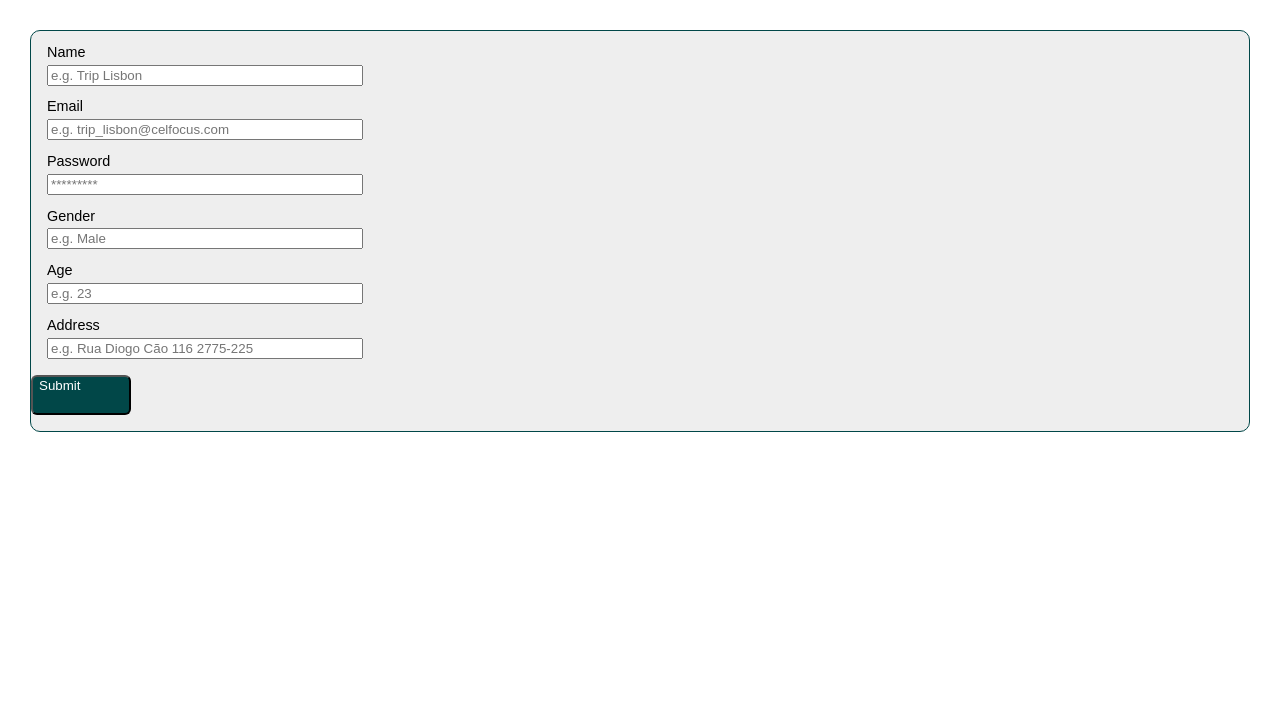
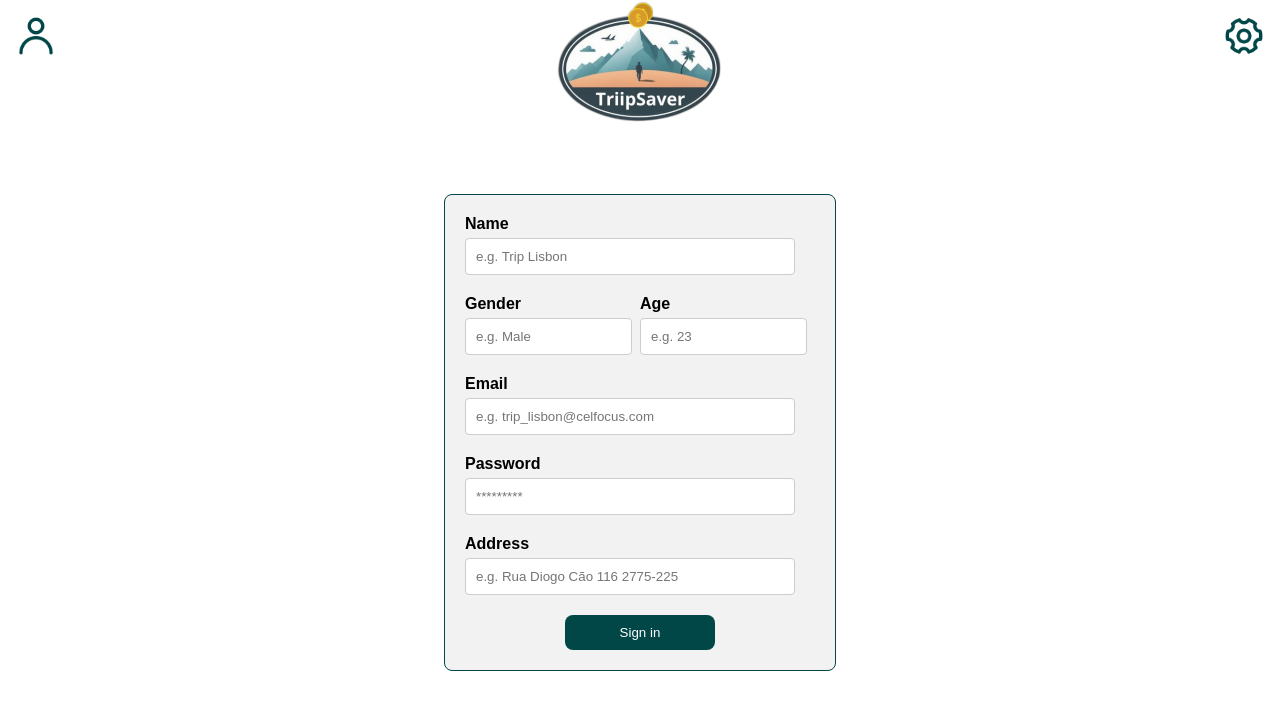
Before and after one commit to nunoclarib/travel-app, a React (Create React App) app: page /signup in a window 1280 px wide. Shown: the top 710 px of the page. Built offline with nearby package versions, Linux system fonts and the light colour scheme.

Commit message:
logun suignu

```diff
--- a/src/components/Categories.js
+++ b/src/components/Categories.js
@@ -11,6 +11,7 @@ function Categories({
   setRestaurants,
   transportation,
   setTransportation,
+  budget
 }) {
   const [hasRentPerDay, setHasRentPerDay] = useState(false);
   const [hasRestaurants, setHasRestaurants] = useState(false);
@@ -45,21 +46,25 @@ function Categories({
 
   let days = 9;
 
+  const url = 'http://192.168.90.55:5000'
+  const email = 'stuff@com'
+
   useEffect(() => {
     axios
-      .get(`http://192.168.90.55:5000/simulate?days=${days}&email=stuff@com`)
+      .get(`${url}/simulate?days=${days}&email=${email}`)
       .then((response) => {
         console.log(response.data);
 
-        setRestaurants(response.data[0]);
-        setRentPerDay(response.data[1]);
-        setTransportation(response.data[2]);
-        setOthers(response.data[3]);
+        setRestaurants(Math.floor(((response.data[0] * budget)/days)/100) );
+        setRentPerDay(Math.floor(((response.data[1] * budget)/days)/100));
+        setTransportation(Math.floor(((response.data[2] * budget)/days)/100));
+        setOthers(Math.floor(((response.data[3] * budget)/days)/100));
+
       })
       .catch((error) => {
         console.error("Error fetching drinks:", error);
       });
-  }, [days]);
+  }, [days, budget]);
 
   return (
     <Container>
--- a/src/components/CityEntry.js
+++ b/src/components/CityEntry.js
@@ -43,6 +43,29 @@ export default function CityEntry({ mainBudget, setMainBudget }) {
     };
 
     console.log(requestBody);
+
+    const requestBody2 = {
+      Restaurants: restaurants,
+      Transportation: transportation,
+      Habitation: rentPerDay,
+      Others: others,
+    };
+
+    console.log(requestBody2);
+
+//fazer pricepercategory e novo simulate??????
+
+const pricepercategoryUrl = `http://192.168.90.55:5000/pricepercategory`
+
+  axios
+  .post(pricepercategoryUrl, requestBody2)
+  .then((response) => {
+    console.log(response.data);
+
+  })
+  .catch((error) => {
+    console.error("_________Error:", error);
+  });
 
     //Make your API request here
     axios
@@ -167,6 +190,7 @@ export default function CityEntry({ mainBudget, setMainBudget }) {
             setRestaurants={setRestaurants}
             transportation={transportation}
             setTransportation={setTransportation}
+            budget={budget}
           />
         </div>
         {!trip && (
--- a/src/components/Login.js
+++ b/src/components/Login.js
@@ -1,6 +1,10 @@
 import React, { useState } from 'react';
 import axios from 'axios';
 //import Categories from './Categories';
+import { useNavigate } from "react-router-dom";
+import Navbar from './Navbar';
+import styled from "styled-components";
+
 
 export default function Login() {
 
@@ -8,6 +12,8 @@ const [email, setEmail] = useState('');
 const [password, setPassword] = useState('');
 //   const [food, setDateTo] = useState('');
 //   const [food, setDateTo] = useState('');
+
+const navigate = useNavigate();
 
   const handleSubmit = (event) => {
 
@@ -28,10 +34,11 @@ const [password, setPassword] = useState('');
     console.log(requestBody);
 
     //Make your API request here                            //ver qual a api dos users
-    axios.post(url + '/signup', requestBody)
+    axios.get(url + '/users?email=' + requestBody.email + '&password=' + requestBody.password)
       .then((response) => {
         console.log(response.data);
-      })
+        navigate("/");
+    })
       .catch((error) => {
         console.error('_________Error:', error);
       });
@@ -39,34 +46,90 @@ const [password, setPassword] = useState('');
 
   return (
     <>
+    <Navbar/>
       <form className='form-box' onSubmit={handleSubmit}>
-        <div className='align-inputs'>
-            <h4>Email</h4>
+        <div className='form-row'>
+            <label htmlFor='email'>Email</label>
             <input
               type="text"
-              placeholder="e.g. Johndoe@gmail.com"
+              placeholder="e.g. trip_lisbon@celfocus.com"
               value={email}
-              onChange={(e) => setEmail(e.target.value)}     /* verificar*/
-              style={{ width: '308px' }}
+              onChange={(e) => setEmail(e.target.value)}
             />
         </div>
-        <div className='align-inputs'>
-            <h4>Password</h4>
+        <div className='form-row'>
+            <label htmlFor='password'>Password</label>
             <input
               type="password"
               placeholder="*********"
               value={password}
-              onChange={(e) => setPassword(e.target.value)}     /* verificar e por estilo de password*/
-              style={{ width: '308px' }}
+              onChange={(e) => setPassword(e.target.value)}
             />
         </div>
+      </form>
+      <style>
+        {`
+        .form-box {
+            background-color: #F2F2F2;
+            width: 350px;
+            margin: auto;
+            padding: 20px;
+            border: 1px solid #014748;
+            border-radius: 8px;
+            margin-top: 70px;
+          }
 
-          {/* <div className='align-inputs'> */}
+        .form-row {
+          margin-bottom: 20px;
+        }
 
+        label {
+          display: block;
+          margin-bottom: 5px;
+          font-weight: bold;
+        }
 
-          <button style={{ display: 'flex' ,  justifycontent: 'center' , borderRadius:'6px' , backgroundColor:'#014748' , color:'#FFFFFF' , marginTop: '1rem' , width: '100px' , height:'40px'}} onClick={handleSubmit}>Submit</button>
+        input[type='text'],
+        input[type='password'] {
+          width: calc(100% - 10px);
+          padding: 10px;
+          border: 1px solid #ccc;
+          border-radius: 4px;
+        }
 
-      </form>
+        input[type='text']:focus,
+        input[type='password']:focus {
+          outline: none;
+          border-color: #014748;
+        }
+
+        button {
+            display: block;
+            width: 80px;
+            padding: 10px;
+            margin-top: 30px;
+            margin-left: auto;
+            margin-right: auto;
+            font-weight: bold;
+            font-size: 16px;
+            background-color: transparent;
+            border: none;
+        }
+        `}
+      </style>
+
+      <SubmitButton src="https://cdn.builder.io/api/v1/image/assets/TEMP/6628dc334149af0458d4d819e4f8d09ef6430e8867e62a3bb78b66d643039eab?apiKey=16c7c9da614b490c942cd9907250fc80&" alt="Submit" onClick={handleSubmit} />
+      <button>Sign in</button>
     </>
   )
 }
+
+const SubmitButton = styled.img`
+  aspect-ratio: 1.01;
+  object-fit: auto;
+  object-position: center;
+  width: 69px;
+  display: block; /* Define a imagem como um bloco */
+  margin: 0 auto; /* Centraliza horizontalmente */
+  margin-top: 21px;
+`;
--- a/src/components/Signup.js
+++ b/src/components/Signup.js
@@ -1,6 +1,8 @@
 import React, { useState } from 'react';
 import axios from 'axios';
 import Categories from './Categories';
+import { useNavigate } from "react-router-dom";
+import Navbar from './Navbar';
 
 export default function Signup() {
 
@@ -10,6 +12,8 @@ const [password, setPassword] = useState('');
 const [gender, setGender] = useState('');
 const [age, setAge] = useState('');
 const [address, setAddress] = useState('');
+
+const navigate = useNavigate();
 
   const handleSubmit = (event) => {
 
@@ -32,6 +36,7 @@ const [address, setAddress] = useState('');
     axios.post(url + '/signup', requestBody)
       .then((response) => {
         console.log(response.data);
+        navigate("/");
       })
       .catch((error) => {
         console.error('Error:', error);
@@ -40,9 +45,89 @@ const [address, setAddress] = useState('');
 
   return (
     <>
+    <Navbar/>
+    <style>
+        {`
+        .form-box {
+          background-color: #F2F2F2;
+          width: 350px;
+          margin: auto;
+          padding: 20px;
+          border: 1px solid #014748;
+          border-radius: 8px;
+          margin-top: 70px;
+        }
+
+        .form-row {
+          margin-bottom: 20px;
+        }
+
+        label {
+          display: block;
+          margin-bottom: 5px;
+          font-weight: bold;
+        }
+
+        input[type='text'],
+        input[type='email'],
+        input[type='password'] {
+          width: calc(100% - 10px);
+          padding: 10px;
+          border: 1px solid #ccc;
+          border-radius: 4px;
+        }
+
+        input[type='text']:focus,
+        input[type='email']:focus,
+        input[type='password']:focus {
+          outline: none;
+          border-color: #014748;
+        }
+
+        button {
+            display: block;
+            max-width: 150px;
+            width: 50%;
+            padding: 10px;
+            border: none;
+            border-radius: 8px;
+            background-color: #014748;
+            color: #fff;
+            margin-top: 20px;
+            margin-left: auto;
+            margin-right: auto;
+          }
+
+        button:hover {
+          background-color: #012729;
+        }
+
+        .half {
+            width: calc(50% - 10px);
+            display: inline-block;
+            margin-right: 20px;
+        }
+
+        .form-row.group {
+            display: flex;
+        }
+
+        .form-row.group .half {
+            margin-right: 20px;
+        }
+
+
+        @media (max-width: 600px) {
+            .half {
+              width: 100%;
+              margin-right: 0;
+        }
+        }
+      `}
+      </style>
       <form className='form-box' onSubmit={handleSubmit}>
-      <div className='align-inputs'>
-            <h4>Name</h4>
+        <div className='form-row'>
+            <label htmlFor='name'>Name</label>
             <input
             type="text"
             placeholder="e.g. Trip Lisbon"
@@ -51,8 +136,30 @@ const [address, setAddress] = useState('');
             style={{ width: '308px' }}
             />
         </div>
-        <div className='align-inputs'>
-            <h4>Email</h4>
+        <div className='form-row group'>
+          <div className='half'>
+            <label htmlFor='gender'>Gender</label>
+            <input
+              type="text"
+              id='gender'
+              placeholder="e.g. Male"
+              value={gender}
+              onChange={(e) => setGender(e.target.value)}
+            />
+          </div>
+          <div className='half'>
+            <label htmlFor='age'>Age</label>
+            <input
+              type="text"
+              id='age'
+              placeholder="e.g. 23"
+              value={age}
+              onChange={(e) => setAge(e.target.value)}
+            />
+          </div>
+          </div>
+        <div className='form-row'>
+        <label htmlFor='email'>Email</label>
             <input
             type="text"
             placeholder="e.g. trip_lisbon@celfocus.com"
@@ -61,8 +168,8 @@ const [address, setAddress] = useState('');
             style={{ width: '308px' }}
             />
         </div>
-        <div className='align-inputs'>
-            <h4>Password</h4>
+        <div className='form-row'>
+            <label htmlFor='password'>Password</label>
             <input
             type="password"
             placeholder="*********"
@@ -71,28 +178,8 @@ const [address, setAddress] = useState('');
             style={{ width: '308px' }}
             />
         </div>
-        <div className='align-inputs'>
-            <h4>Gender</h4>
-            <input
-              type="text"
-              placeholder="e.g. Male"
-              value={gender}
-              onChange={(e) => setGender(e.target.value)}
-              style={{ width: '308px' }}
-            />
-        </div>
-        <div className='align-inputs'>
-            <h4>Age</h4>
-            <input
-              type="text"
-              placeholder="e.g. 23"
-              value={age}
-              onChange={(e) => setAge(e.target.value)}
-              style={{ width: '308px' }}
-            />
-        </div>
-        <div className='align-inputs'>
-            <h4>Address</h4>
+        <div className='form-row'>
+        <label htmlFor='address'>Address</label>
             <input
             type="text"
             placeholder="e.g. Rua Diogo Cão 116 2775-225"
@@ -102,8 +189,7 @@ const [address, setAddress] = useState('');
             />
         </div>
 
-          <button style={{ display: 'flex' ,  justifycontent: 'center' , borderRadius:'6px' , backgroundColor:'#014748' , color:'#FFFFFF' , marginTop: '1rem' , width: '100px' , height:'40px'}} onClick={handleSubmit}>Submit</button>
-
+        <button onClick={handleSubmit}>Sign in</button>
       </form>
     </>
   )
```
Lines whose indentation alone changed are shown as unchanged.
